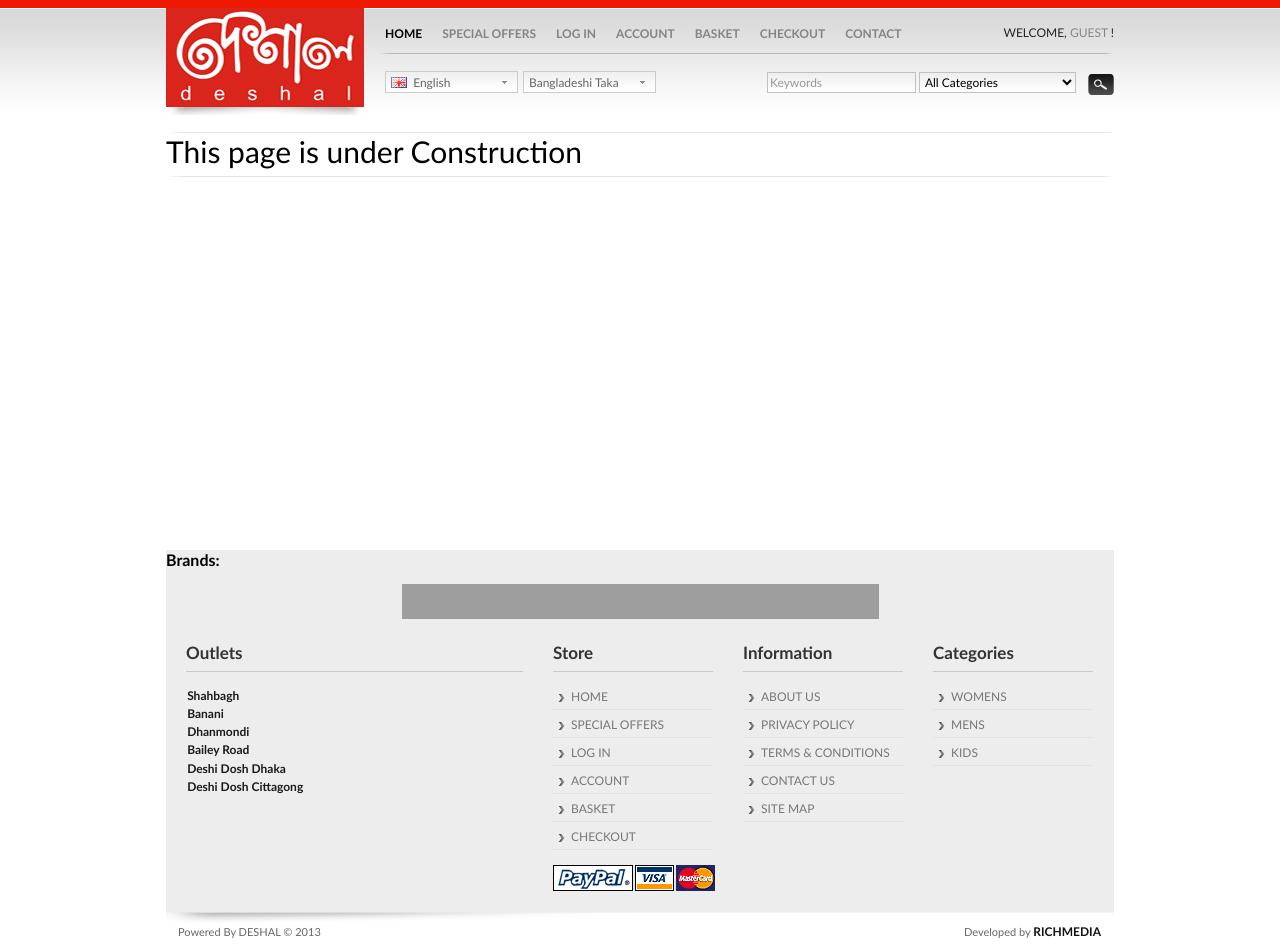
After one commit to SMIT-BD/Project-Deshal, a CodeIgniter app: page /Project-Deshal/index.php/home_un_con_ctl in a window 1280 px wide. The commit adds this page. Run offline with CodeIgniter, Linux system fonts and the light colour scheme; grey boxes are pictures that could not be loaded.

Commit message:
Fazle Commit Home

```diff
--- /dev/null
+++ b/application/controllers/home_un_con_ctl.php
@@ -0,0 +1,32 @@
+<?php if ( ! defined('BASEPATH')) exit('No direct script access allowed');
+
+class home_un_con_ctl extends CI_Controller {
+
+	/**
+	 * Index Page for this controller.
+	 *
+	 * Maps to the following URL
+	 * 		http://example.com/index.php/welcome
+	 *	- or -
+	 * 		http://example.com/index.php/welcome/index
+	 *	- or -
+	 * Since this controller is set as the default controller in
+	 * config/routes.php, it's displayed at http://example.com/
+	 *
+	 * So any other public methods not prefixed with an underscore will
+	 * map to /index.php/welcome/<method_name>
+	 * @see http://codeigniter.com/user_guide/general/urls.html
+	 */
+	public function index()
+	{
+		//$data['current_page'] = "Home";
+
+		$this->load->view('header');
+		$this->load->view('home_un_cons');
+		//$this->load->view('home');
+		$this->load->view('footer');
+	}
+}
+
+/* End of file welcome.php */
+/* Location: ./application/controllers/welcome.php */
--- a/application/views/footer.php
+++ b/application/views/footer.php
@@ -101,11 +101,11 @@ table.MsoNormalTable
 <h4>Store</h4>
 <ul>
 <li><a href="<?=base_url();?>index.php/Home_ctl">Home</a></li>
-<li><a href="<?=base_url();?>index.php/admin/under_cons_clt">Special Offers</a></li>
+<li><a href="<?=base_url();?>index.php/home_un_con_ctl">Special Offers</a></li>
 <li><a href="<?=base_url();?>index.php/Account_login_ctl">Log In</a>
-<li><a href="<?=base_url();?>index.php/admin/dashboard_ctl">Account</a></li>
-<li><a href="<?=base_url();?>index.php/admin/under_cons_clt">Basket</a></li>
-<li><a href="<?=base_url();?>index.php/admin/under_cons_clt">Checkout</a></li>
+<li><a href="<?=base_url();?>index.php/home_un_con_ctl">Account</a></li>
+<li><a href="<?=base_url();?>index.php/home_un_con_ctl">Basket</a></li>
+<li><a href="<?=base_url();?>index.php/home_un_con_ctl">Checkout</a></li>
 </ul>
 <a class="payments" onclick="window.open('https://www.paypal.com/uk/mrb/pal=W9TBB5DTD6QJW');"><img src="<?=base_url();?>catalog/view/theme/default/image/payment.png" alt="" /></a>
 </div>
@@ -120,7 +120,7 @@ table.MsoNormalTable
 </div>
 <div class="foot_column_4">
 <h4>Categories</h4>
-<ul><li><a href="<?=base_url();?>index.php/admin/under_cons_clt">Womens</a></li><li><a href="<?=base_url();?>index.php/admin/under_cons_clt">Mens</a></li><li><a href="<?=base_url();?>index.php/admin/under_cons_clt">Kids</a></li></ul></div>
+<ul><li><a href="<?=base_url();?>index.php/home_un_con_ctl">Womens</a></li><li><a href="<?=base_url();?>index.php/home_un_con_ctl">Mens</a></li><li><a href="<?=base_url();?>index.php/home_un_con_ctl">Kids</a></li></ul></div>
 </div>
 <!-- END OF FOOTER AREA -->
 <div class="clear">
--- a/application/views/header.php
+++ b/application/views/header.php
@@ -39,9 +39,9 @@ $(document).ready(function() {
         <a href="<?=base_url();?>index9328.html?route=common/home"><img src="<?=base_url();?>image/data/logodeshal.png" title="DESHAL" alt="DESHAL" /></a>
       </div>
   <div class="div4">
-    <div class="div5"> <a id="tab_home" class="menu_link" href="<?=base_url();?>index.php/Home_ctl">Home</a> <a id="tab_special" class="menu_link" href="<?=base_url();?>index.php/admin/under_cons_clt">Special Offers</a>
+    <div class="div5"> <a id="tab_home" class="menu_link" href="<?=base_url();?>index.php/Home_ctl">Home</a> <a id="tab_special" class="menu_link" href="<?=base_url();?>index.php/home_un_con_ctl">Special Offers</a>
             <a id="tab_login" class="menu_link" href="<?=base_url();?>index.php/Account_login_ctl">Log In</a>
-            <a id="tab_account" class="menu_link" href="<?=base_url();?>index.php/admin/dashboard_ctl">Account</a> <a id="tab_cart" class="menu_link" href="<?=base_url();?>index.php/admin/under_cons_clt">Basket</a> <a id="tab_checkout" class="menu_link" href="<?=base_url();?>index.php/admin/under_cons_clt">Checkout</a> <a id="tab_contacts" class="menu_link" href="<?=base_url();?>index.php/Contact_ctl">Contact</a>
+            <a id="tab_account" class="menu_link" href="<?=base_url();?>index.php/admin/dashboard_ctl">Account</a> <a id="tab_cart" class="menu_link" href="<?=base_url();?>index.php/home_un_con_ctl">Basket</a> <a id="tab_checkout" class="menu_link" href="<?=base_url();?>index.php/home_un_con_ctl">Checkout</a> <a id="tab_contacts" class="menu_link" href="<?=base_url();?>index.php/Contact_ctl">Contact</a>
       <p class="welcome">Welcome,
                 <a href="<?=base_url();?>indexe223.html?route=account/login">Guest</a>
                 !</p>
--- /dev/null
+++ b/application/views/home_un_cons.php
@@ -0,0 +1,7 @@
+<html>
+<body>
+<div style="height:550px;">
+	<h1>This page is under Construction</h1>
+</div>
+</body>
+</html>
```
